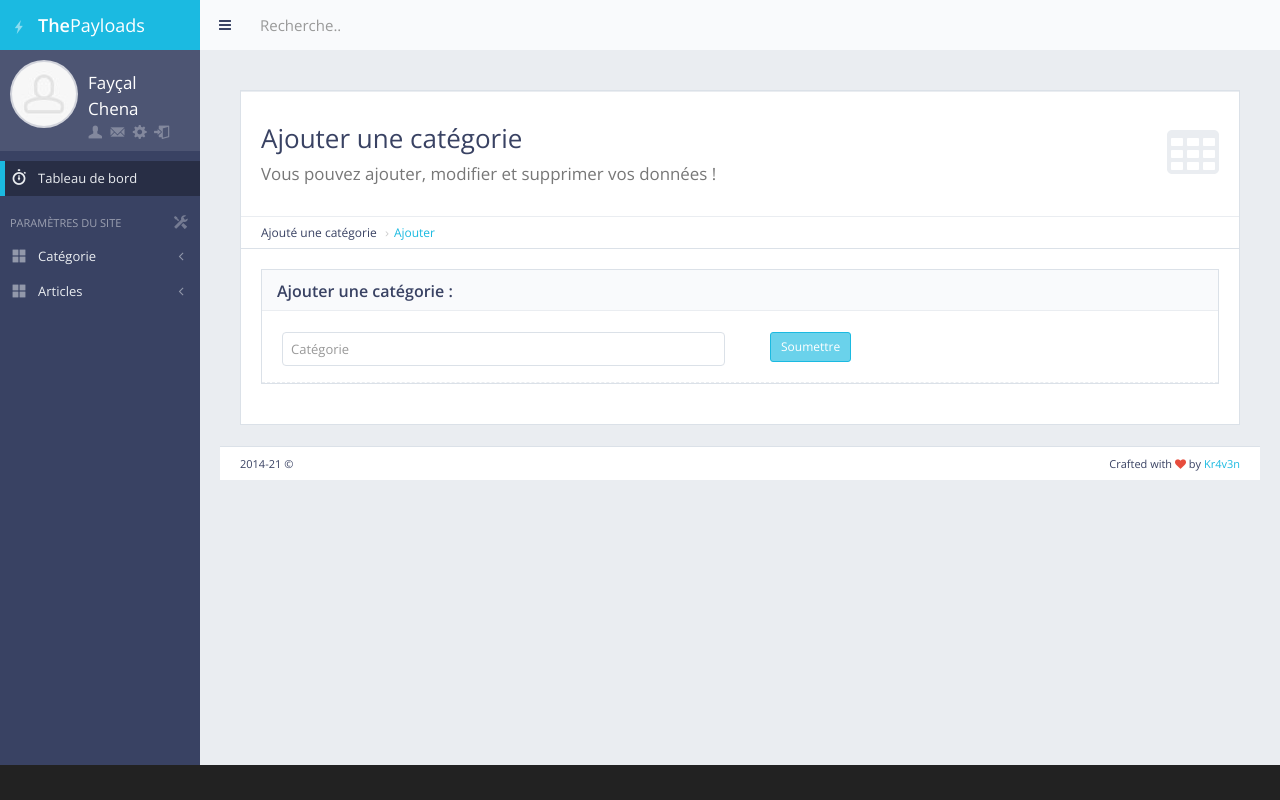
After one commit to Kr4v3N/The-payloads, a Django app: page /panel/category/add/ in a window 1280 px wide. The commit adds this page. Run offline with Django 3.2, Linux system fonts and the light colour scheme; some libraries are stand-ins or nearby versions.

Commit message:
Add Category function

```diff
--- a/category/urls.py
+++ b/category/urls.py
@@ -4,5 +4,6 @@ from . import views
 urlpatterns = [
 
     url(r'^panel/category/list/$', views.category_list, name='category_list'),
+    url(r'^panel/category/add/$', views.category_add, name='category_add'),
 
 ]
--- a/category/views.py
+++ b/category/views.py
@@ -13,3 +13,27 @@ def category_list(request):
     cat = Category.objects.all()
 
     return render(request, 'back/category_list.html', {'category': cat})
+
+
+def category_add(request):
+
+    if request.method == 'POST':
+        name = request.POST.get('name')
+
+        if name == "":
+            messages.warning(request, "Vous devez ajouter une catégorie")
+            return redirect('category_add')
+
+        if len(Category.objects.filter(name=name)) != 0:
+
+            messages.warning(request, "Cette catégorie existe déjà")
+            return redirect('category_add')
+
+        else:
+
+            b = Category(name=name)
+            b.save()
+            messages.success(request, "La catégorie a bien été ajoutée")
+            return redirect('category_list')
+
+    return render(request, 'back/category_add.html')
--- a/main/templates/back/base.html
+++ b/main/templates/back/base.html
@@ -144,7 +144,7 @@
                                     <a href="#" class="sidebar-nav-menu"><i class="fa fa-angle-left sidebar-nav-indicator sidebar-nav-mini-hide"></i><i class="gi gi-show_big_thumbnails sidebar-nav-icon"></i><span class="sidebar-nav-mini-hide">Catégorie  </span></a>
                                     <ul>
                                         <a href="/panel/category/add">Ajouter une catégorie</a>
-                                        <a href="/panel/category/list">Administrer</a>
+                                        <a href="/panel/category/list">Liste des catégories</a>
                                     </ul>
                                 </li>
 
--- /dev/null
+++ b/main/templates/back/category_add.html
@@ -0,0 +1,73 @@
+{% extends 'back/base.html' %}
+
+{% load static %}
+
+{% block mainblock %}
+
+<!-- Page content -->
+<div id="page-content">
+
+    <div class="block full">
+    <!-- Datatables Header -->
+    <div class="content-header">
+
+        <div class="header-section">
+            <h1>
+                <i class="fa fa-table"></i>Ajouter une catégorie<br><small>Vous pouvez ajouter, modifier et supprimer vos
+                données !</small>
+            </h1>
+        </div>
+
+    </div>
+        <ul class="breadcrumb breadcrumb-top">
+            <li>Ajouté une catégorie</li>
+            <li><a href="/panel/articles/add/">Ajouter</a></li>
+        </ul>
+    <div class="table-responsive">
+
+
+    <div class="row">
+        <div class="col-md-12">
+            <!-- Basic Form Elements Block -->
+            <div class="block">
+                <!-- Basic Form Elements Title -->
+                <div class="block-title">
+                    <h2><strong>Ajouter une catégorie :</strong></h2>
+                </div>
+                <!-- END Form Elements Title -->
+
+                <!-- Basic Form Elements Content -->
+                <form action="{% url 'category_add' %}" method="post" enctype="multipart/form-data" class="form-horizontal form-bordered">
+
+                    {% csrf_token %}
+
+                    <div class="form-group">
+                        <div class="col-md-6">
+                            <input type="text" id="name" name="name" class="form-control" placeholder="Catégorie">
+                        </div>
+
+                        <div class="col-md-6">
+
+                            <div class="col-md-6">
+                                <button type="submit" class="btn btn-sm btn-primary">Soumettre</button>
+                            </div>
+                        </div>
+                    </div>
+            </form>
+                <!-- END Basic Form Elements Content -->
+            </div>
+            <!-- END Basic Form Elements Block -->
+        </div>
+    </div>
+</div>
+
+{% endblock %}
+
+
+{% block footerblock %}
+
+    <!-- Load and execute javascript code used only in this page -->
+    <script src="{% static 'back/js/pages/tablesDatatables.js' %}"></script>
+    <script>$(function(){ TablesDatatables.init(); });</script>
+
+{% endblock%}
```
